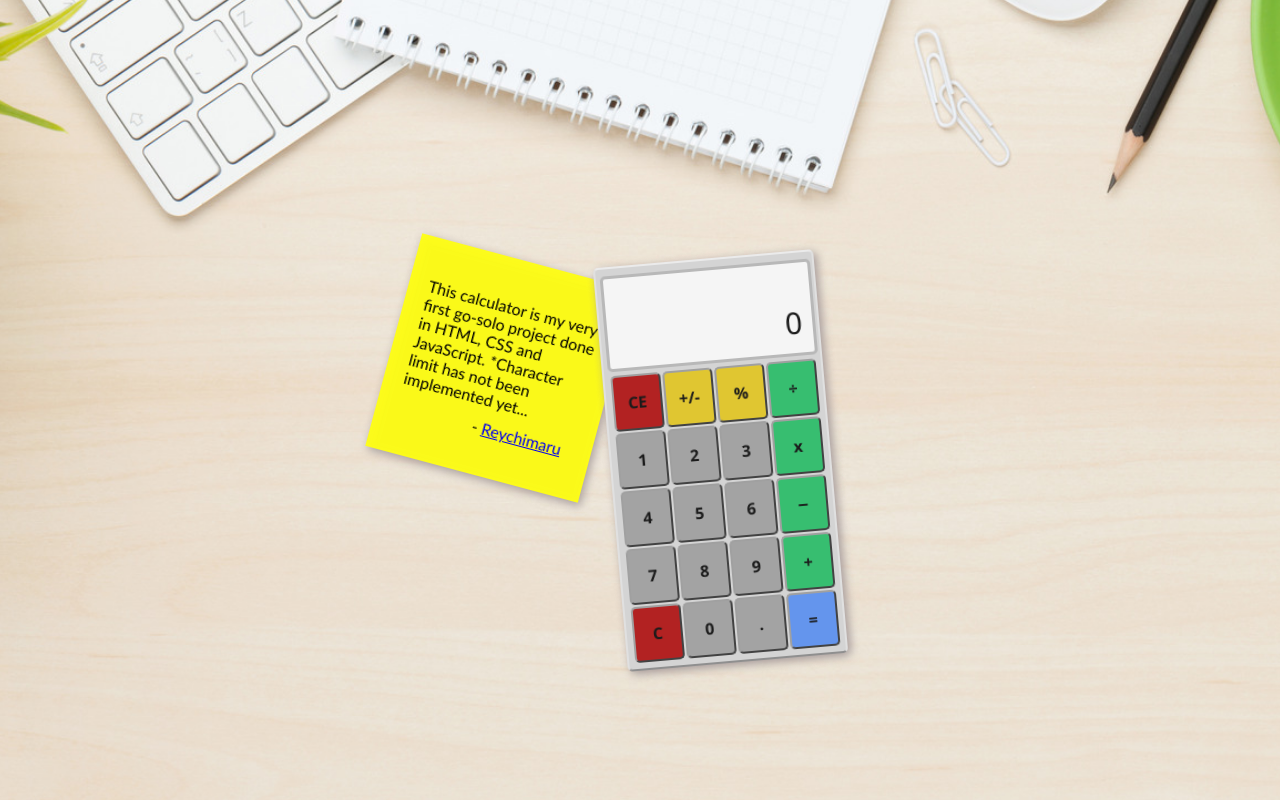
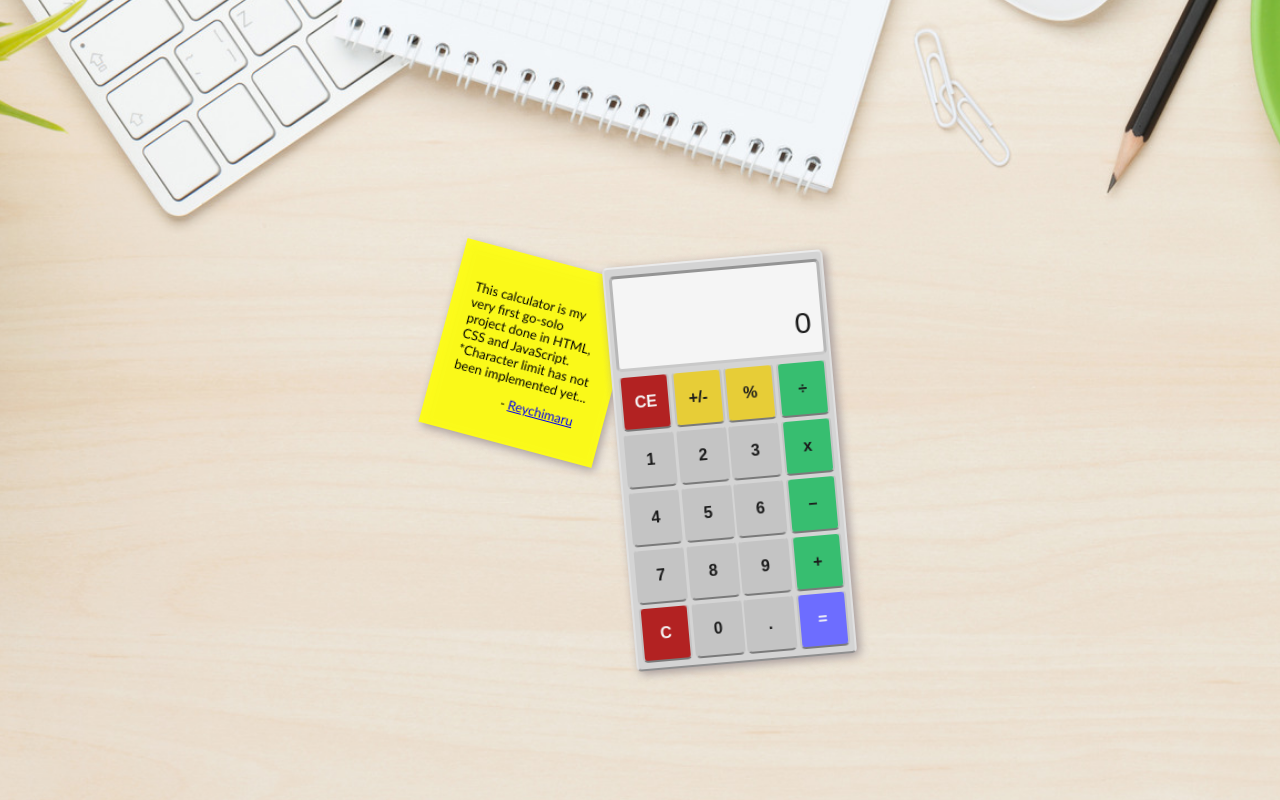
Before and after one commit to Reychimaru/basic-calculator, a plain HTML site: page index.html in a window 1280 px wide. Drawn offline with Linux system fonts and the light colour scheme.

Commit message:
Update style.css

```diff
--- a/style.css
+++ b/style.css
@@ -3,11 +3,12 @@ body {
     background-size: 1920px;
     background-repeat: no-repeat;
     background-position: top -100 center;
+    font-family: Arial, Helvetica, sans-serif;
 }
 
 .container {
     display: flex;
-    width: 500px;
+    width: 400px;
     padding-top: 250px;
     margin: 0px auto 0px auto;
 }
@@ -34,6 +35,8 @@ body {
     background-color: whitesmoke;
     border-radius: 5px;
     border: 3px solid #b8b8b8;
+    border-top: 3px solid rgb(148, 148, 148);
+    border-bottom: 3px solid rgb(201, 201, 201);
     color: #1b1b1b;
 }
 
@@ -41,7 +44,6 @@ body {
     display: inline;
     line-height: 40px;
     font-size: 16px;
-    font-family: 'Segoe UI', Tahoma, Geneva, Verdana, sans-serif;
 }
 
 #display-middle {
@@ -49,7 +51,6 @@ body {
     line-height: 40px;
     padding-right: 10px;
     font-size: 16px;
-    font-family: 'Segoe UI', Tahoma, Geneva, Verdana, sans-serif;
 }
 
 #display-down {
@@ -57,77 +58,80 @@ body {
     line-height: 40px;
     padding: 0px 10px 10px 0px;
     font-size: 30px;
-    font-family: 'Segoe UI', Tahoma, Geneva, Verdana, sans-serif;
 }
 
 button {
     border: 0px solid black;
-    background-color: #a3a3a3;
+    background-color: #c4c4c4;
     border-radius: 5px;
     line-height: 50px;
     width: 50px;
     margin: 0px -1px 2px -1px;
-    font-family: 'Segoe UI', Tahoma, Geneva, Verdana, sans-serif;
     font-weight: bold;
     font-size: 16px;
     color: #1b1b1b;
-    border-top: 2px solid #a0a0a0;
-    border-left: 2px solid #a0a0a0;
-    border-bottom: 2px solid #424242;
-    border-right: 2px solid #424242;
+    border-top: 2px solid #d4d4d4;
+    border-bottom: 2px solid #7a7a7a;
+    border-left: 2px solid #c4c4c4;
+    border-right: 2px solid #c4c4c4;
 }
 
 button:hover {
     border: 0px solid black;
-    background-color: #838383;
+    background-color: #a8a8a8;
     border-radius: 5p;
     line-height: 50px;
     width: 50px;
     margin: 0px -1px 2px -1px;
-    border-top: 2px solid #424242;
-    border-left: 2px solid #424242;
-    border-bottom: 2px solid #a0a0a0;
-    border-right: 2px solid #a0a0a0;
+    border-top: 2px solid #585858;
+    border-bottom: 2px solid #a8a8a8;
+    border-left: 2px solid #a8a8a8;
+    border-right: 2px solid #a8a8a8;
 }
 
 #clear-display-btn {
     background-color: firebrick;
+    color: whitesmoke;
 }
 
 #clear-display-btn:hover {
-    background-color: rgb(156, 10, 10);
+    background-color: #a51010;
+    color: #c7c7c7;
 }
 
 #canc-btn {
     background-color: firebrick;
+    color: whitesmoke;
 }
 
 #canc-btn:hover {
-    background-color: rgb(156, 10, 10);
+    background-color: #a51010;
+    color: #c7c7c7;
 }
 
 #result-btn {
-    background-color: cornflowerblue;
+    background-color: #6d6dff;
+    color: whitesmoke;
 }
 
 #result-btn:hover {
-    background-color: rgb(109, 109, 255);
+    background-color: #4b4bd1;
 }
 
 #plusminus-btn {
-    background-color: rgb(224, 198, 49);
+    background-color: #e7cd37;
 }
 
 #plusminus-btn:hover {
-    background-color: rgb(194, 169, 31);
+    background-color: #d3b50b;
 }
 
 #percentage-btn {
-    background-color: rgb(224, 198, 49);
+    background-color: #e7cd37;
 }
 
 #percentage-btn:hover {
-    background-color: rgb(194, 169, 31);
+    background-color: #d3b50b;
 }
 
 #divide-btn {
@@ -163,12 +167,13 @@ button:hover {
 }
 
 .post-it {
-    width: 200px;
-    height: 200px;
+    width: 180px;
+    height: 170px;
     background-color: rgba(255, 255, 18, 0.945);
     padding: 10px;
     filter: drop-shadow(3px 3px 5px #a59a9a);
     transform: rotate(15deg);
+    font-size: 13px;
     font-family: 'Trebuchet MS', 'Lucida Sans Unicode', 'Lucida Grande', 'Lucida Sans', Arial, sans-serif;
 }
 
```
